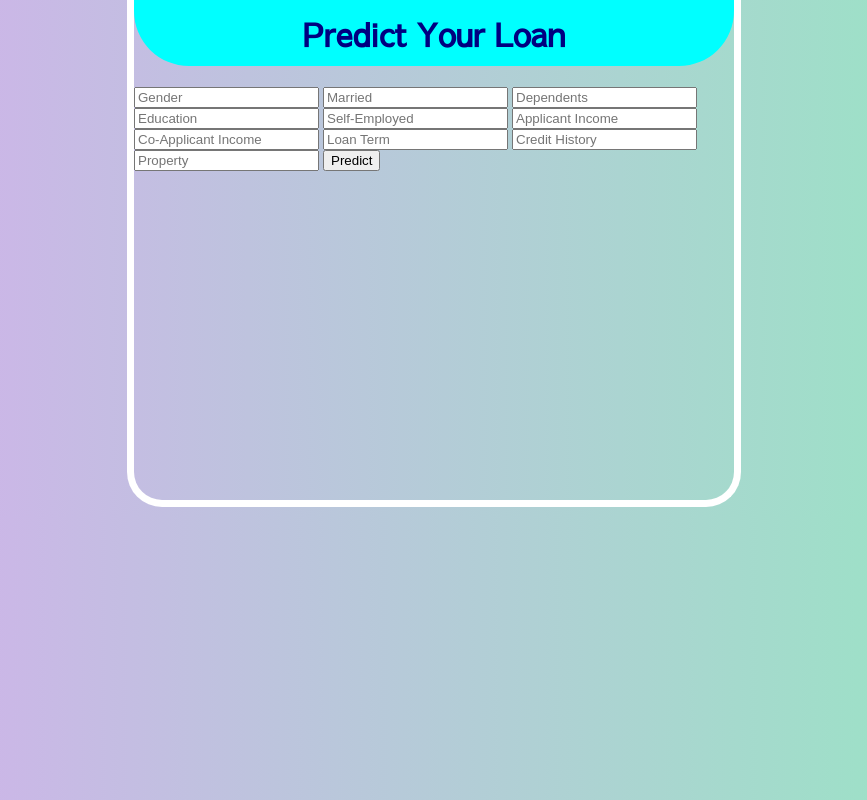
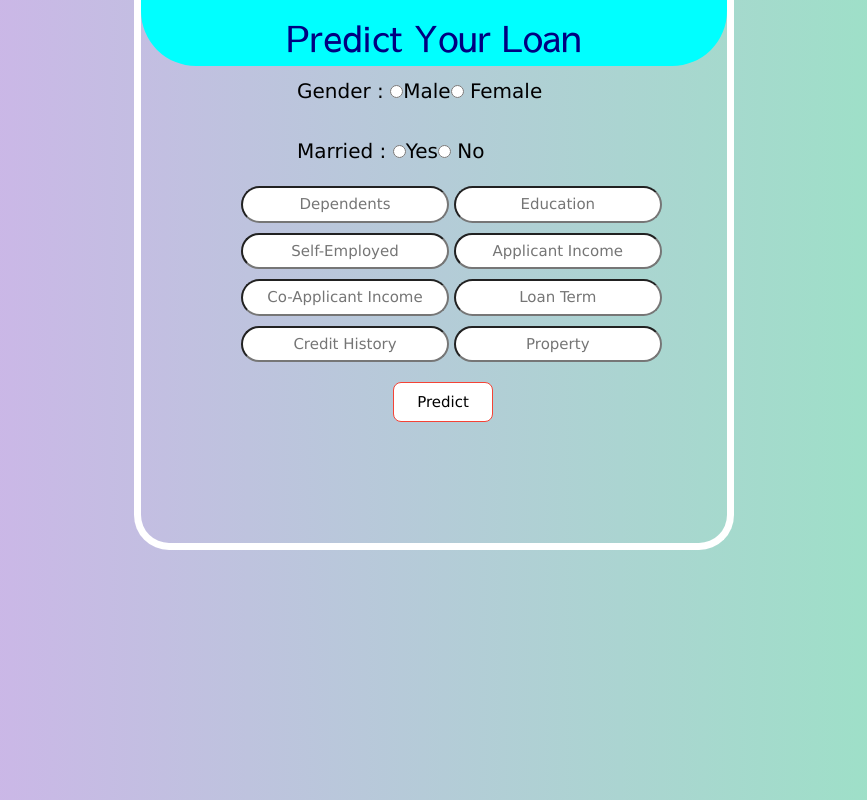
Before and after one commit to kartik-soni1707/Flask, a Flask app: page / in a window 1280 px wide. Shown: the whole page, without its empty margins (206-1073 px from the left). Run offline with Flask 2, Linux system fonts and the light colour scheme.

Commit message:
Final Release

```diff
--- a/app.py
+++ b/app.py
@@ -23,8 +23,10 @@
     for x in request.form.values():
         if x.isdigit():
             x=int(x)
+
         ans.append(x)
     value=ans
+
     value[0]=(value[0].lower()=='male')
     value[1]=(value[1].lower()=='yes')
     value[3]=(value[3].lower()=='not graduate')
@@ -39,8 +41,8 @@
     res=classifier.predict([value,])
 
     output  = int(res[0][0])
-
-    return render_template('index.html', prediction_text='Loan Eligible $ {}'.format(output))
+    output="Eligible loan amount($) : "+ str(output)
+    return render_template('index.html', prediction_text=output)
 
 
 if __name__ == "__main__":
--- a/templates/index.html
+++ b/templates/index.html
@@ -4,10 +4,7 @@
 <head>
   <meta charset="UTF-8">
   <title>Loan Predicor</title>
-  <link rel="icon" type="image/png" href="/ico.png"/>
-
-
-
+  <link rel="stylesheet" href="https://www.w3schools.com/w3css/4/w3.css">
   <link href="https://fonts.googleapis.com/css2?family=Sawarabi+Gothic&display=swap" rel="stylesheet">
 
 
@@ -35,15 +32,86 @@
 background: linear-gradient(90deg, rgba(213,174,238,1) 0%, rgba(148,233,193,1) 100%);
     }
     .login{
+
       border:7px solid white;
       border-top:none;
-      height:500px;
+      height:550px;
       width:600px;
       margin: auto;
       border-bottom-right-radius:35px ;
       border-bottom-left-radius:35px ;
 
     }
+    .gendr{
+
+
+      border-radius: 30px;
+      padding: 5px;
+      border-radius: 50px;
+      border: 2px solid red;
+      width: 350px;
+      margin: auto;
+      margin-bottom:20px;
+      text-align: center;
+      font-size: 30px;
+    }
+    .top{
+      font-size: 20px;
+      width: 274px;
+      margin: auto;
+      margin-bottom: 20px;
+    }
+    .box1{
+      margin-top: 10px;
+      margin-left: 100px;
+      margin-bottom: 10px;
+    }
+    .box2{
+      margin-top: 10px;
+      margin-left: 100px;
+      margin-bottom: 10px;
+    }
+    .box3{
+      margin-top: 10px;
+      margin-left: 100px;
+      margin-bottom: 10px;
+    }
+    .box4{
+      margin-top: 10px;
+      margin-left: 100px;
+      margin-bottom: 20px;
+    }
+    input{
+      font-size: 15px;
+      padding: 5px;
+      border-radius: 30px;
+      text-align: center;
+    }
+    button{
+      margin-top: 10px;
+      height: 40px;
+      width: 100px;
+      text-align: center;
+      margin-left: 252px;
+      border: 5px solid red;
+      border-radius: 50px;
+    }
+    *:focus { outline: 0 !important;
+    border: black 5px solid;
+    }
+    .ans{
+      width: 500px;
+      margin: auto;
+      margin-top: 0px;
+      border-radius: 30px;
+      color: red;
+      background-color: black;
+      font-size: 25px;
+      text-align: center;
+    }
+
+
+
   </style>
 </head>
 
@@ -53,25 +121,36 @@
     <div class="content">
      <!-- Main Input For Receiving Query to our ML -->
     <form action="{{ url_for('predict')}}"method="post">
-    	<input type="text" name="experience" placeholder="Gender" required="required" />
-        <input type="text" name="test_score" placeholder="Married" required="required" />
+    <div class="top">
+     Gender : <input type="radio" id="male" name="gender" value="male"><label for="male">Male</label><input type="radio" id="female"      name="gender" value="female" required="required">
+     <label for="female">Female</label><br><br>
+     Married : <input type="radio" id="yes" name="married" value="Yes"><label for="yes">Yes</label><input type="radio" id="no"      name="married" value="no" required="required">
+     <label for="no">No</label><br>
+    </div>
+     <div class="box1">
     <input type="text" name="interview_score" placeholder="Dependents" required="required" />
-    <input type="text" name="g" placeholder="Education" required="required" />
-		<input type="text" name="f" placeholder="Self-Employed" required="required" />
-		<input type="text" name="e" placeholder="Applicant Income" required="required" />
+    <input type="text" name="g" placeholder="Education" required="required" /></div>
+    <div class="box2">
+    <input type="text" name="f" placeholder="Self-Employed" required="required" />
+    <input type="text" name="e" placeholder="Applicant Income" required="required" /></div>
+    <div class="box3">
 		<input type="text" name="d" placeholder="Co-Applicant Income" required="required" />
-		<input type="text" name="c" placeholder="Loan Term" required="required" />
-		<input type="text" name="b" placeholder="Credit History" required="required" />
-		<input type="text" name="a" placeholder="Property" required="required" />
-        <button type="submit" class="btn btn-primary btn-block btn-large">Predict</button>
+		<input type="text" name="c" placeholder="Loan Term" required="required" /></div>
+    <div class="box3">
+    <input type="text" name="b" placeholder="Credit History" required="required" />
+		<input type="text" name="a" placeholder="Property" required="required" /></div>
+
+        <button type="submit" class="w3-button w3-white w3-border w3-border-red w3-round-large">Predict</button>
     </form>
   </div>
    <br>
    <br>
+   <div class="ans">
    {{ prediction_text }}
-
+  </div>
  </div>
 
 
 </body>
+
 </html>
```
Also changed, not shown: templates/ico.png (deleted).
